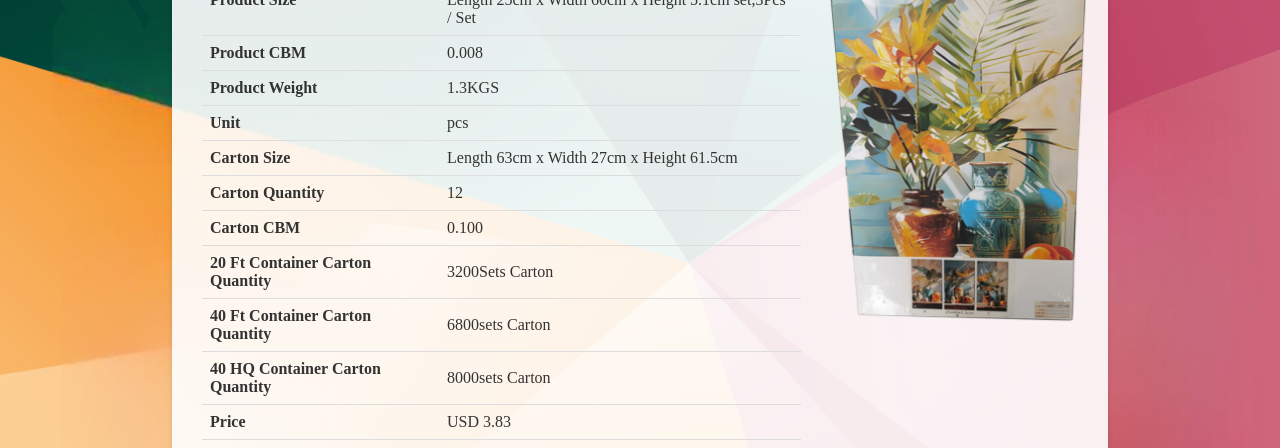
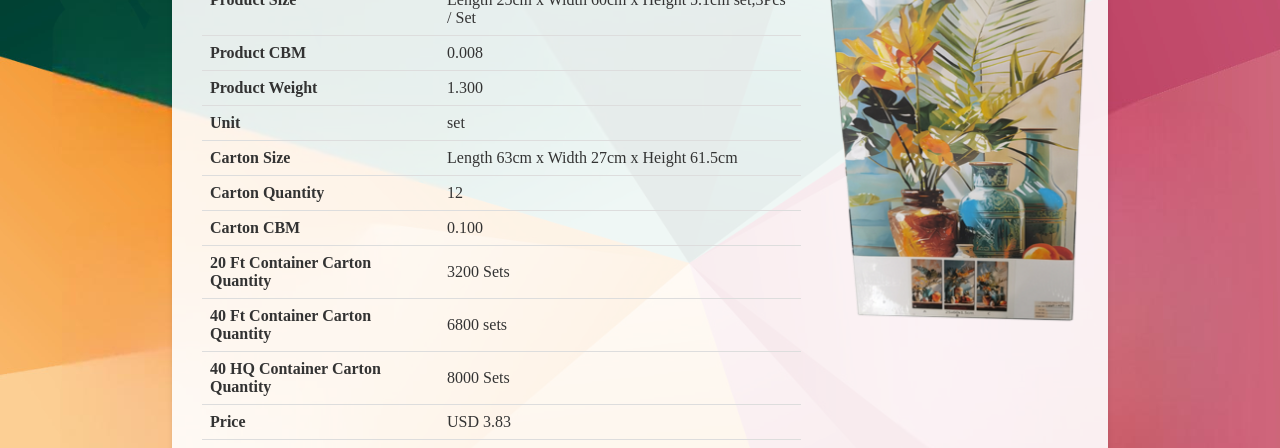
Before and after one commit to GBSLIT/GBSL25264, a plain HTML site: page index.html in a window 1280 px wide. Shown: the part 369-817 px from the top of the page. Drawn offline with Linux system fonts and the light colour scheme.

Commit message:
Update index.html

```diff
--- a/index.html
+++ b/index.html
@@ -157,11 +157,11 @@
                 </tr>
                 <tr>
                     <th>Product Weight</th>
-                    <td>1.3KGS</td>
+                    <td>1.300</td>
                 </tr>
                 <tr>
                     <th>Unit</th>
-                    <td>pcs</td>
+                    <td>set</td>
                 </tr>
                 <tr>
                     <th>Carton Size</th>
@@ -177,15 +177,15 @@
                 </tr>
                 <tr>
                     <th>20 Ft Container Carton Quantity</th>
-                    <td>3200Sets Carton</td>
+                    <td>3200 Sets</td>
                 </tr>
                 <tr>
                     <th>40 Ft Container Carton Quantity</th>
-                    <td>6800sets Carton</td>
+                    <td>6800 sets </td>
                 </tr>
                 <tr>
                     <th>40 HQ Container Carton Quantity</th>
-                    <td>8000sets Carton</td>
+                    <td>8000 Sets </td>
                 </tr>
                 <tr>
                     <th>Price</th>
```
